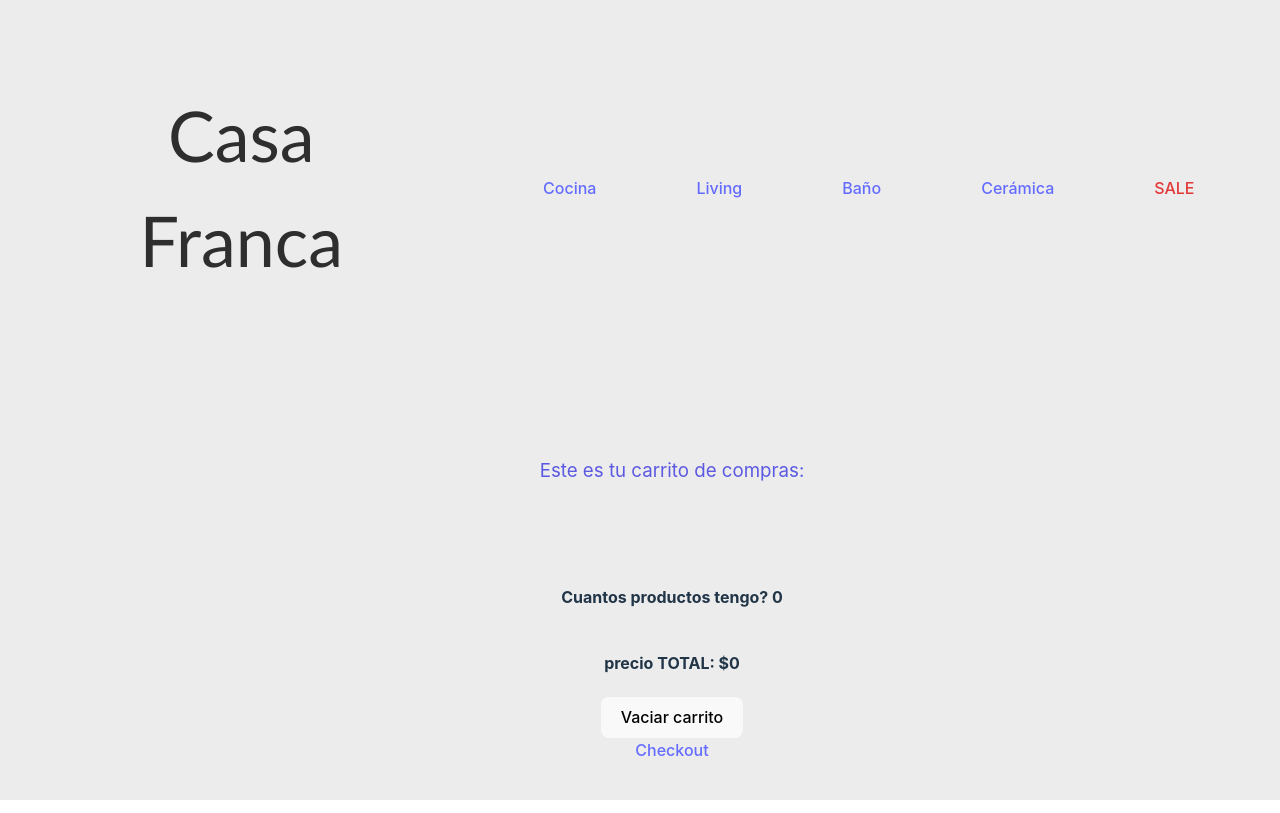
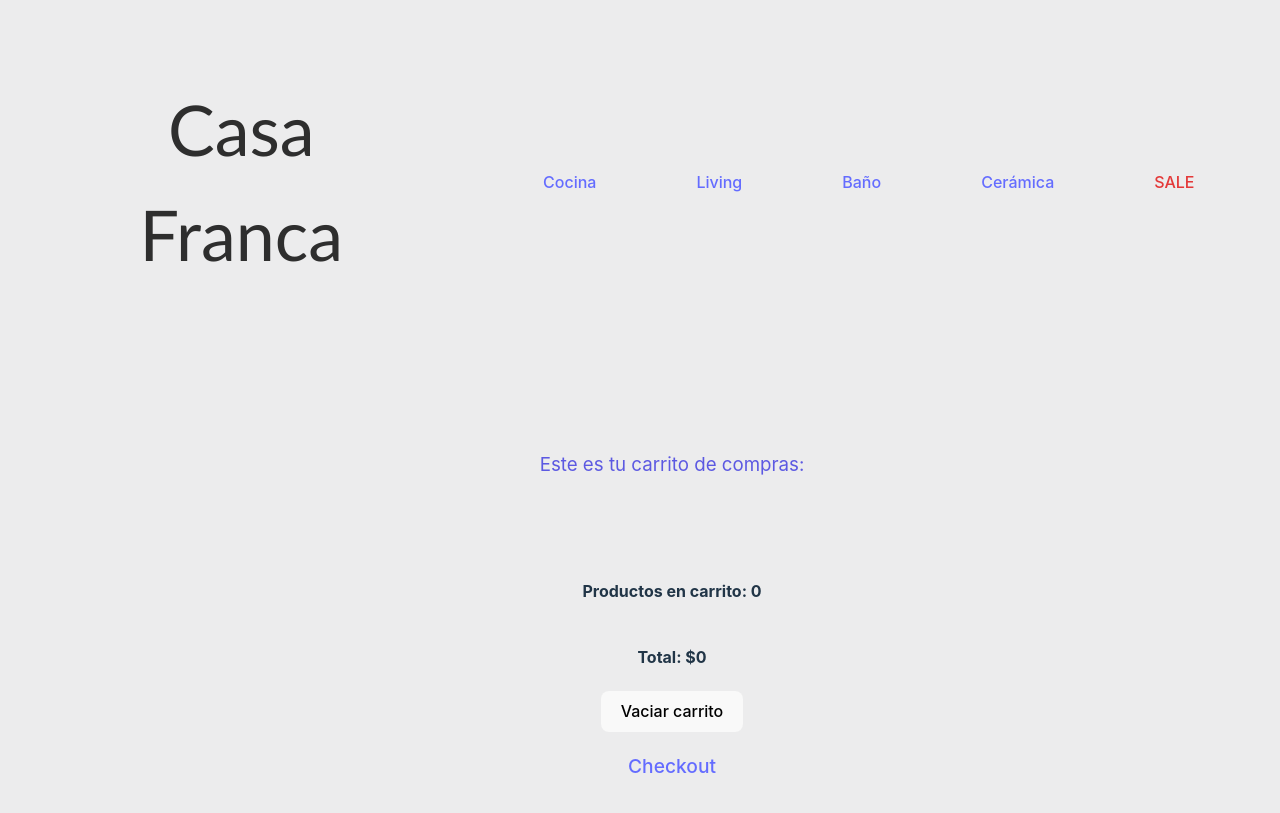
Before and after one commit to mapia-b/Proyecto-React, a React (Vite) app: page /cart in a window 1280 px wide. Shown: the top 813 px of the page. Built offline with nearby package versions, Linux system fonts and the light colour scheme.

Commit message:
checkout details

```diff
--- a/src/components/Cart/Cart.jsx
+++ b/src/components/Cart/Cart.jsx
@@ -18,10 +18,10 @@ const Cart = () => {
                     </div>
                 ))}
             </div>
-            <h4>Cuantos productos tengo? {totalQuantity}</h4>
-            <h4>precio TOTAL: ${total}</h4>
+            <h4>Productos en carrito: {totalQuantity}</h4>
+            <h4>Total: ${total}</h4>
             <button onClick={() => clearCart()}>Vaciar carrito</button>
-            <Link to='/checkout'>Checkout</Link>
+            <Link to='/checkout' style={{ fontSize: 'larger', marginTop: '20px' }}>Checkout</Link>
         </div>
     );
 };
--- a/src/components/CartWidget/CartWidget.jsx
+++ b/src/components/CartWidget/CartWidget.jsx
@@ -11,7 +11,7 @@ const CartWidget = () => {
 
     return (
         <div>
-            <Link to='/cart'  style={{ backgroundColor: 'rgba(116, 41, 228, 0.253)' }}>
+            <Link to='/cart'>
                 <img src={cart} style={{ width: 30, height: 30 }} alt="carrito de compras" />
                 {totalQuantity}
 
--- a/src/components/Checkout/Checkout.jsx
+++ b/src/components/Checkout/Checkout.jsx
@@ -3,7 +3,7 @@ import { useCart } from "../../context/CartContext"
 import { getDocs, collection, query, where, documentId, writeBatch, addDoc, Timestamp } from 'firebase/firestore'
 import { database } from "../../services/firebase/firebaseConfig"
 import CheckoutForm from "../CheckoutForm/CheckoutForm"
-import classes from './Checkout.module.css'
+// import classes from './Checkout.module.css'
 
 const Checkout = () => {
     const [loading, setLoading] = useState(false)
@@ -11,6 +11,7 @@ const Checkout = () => {
     const { cart, total, clearCart } = useCart()
 
     //lógica correspondiente a la creación de la orden, función que deberé pasar al formulario
+    //manejo de promesas usando async-await
     const createOrder = async (userData) => {
         try {
             setLoading(true)
@@ -27,35 +28,44 @@ const Checkout = () => {
                 date: Timestamp.fromDate(new Date())
             }
 
+            //A la funcion writeBatch le apso la referencia de la base de datos
             const batch = writeBatch(database)
             const outOfStock = []
 
+            //necesito el conjunto de ids de los productos en mi cart = array de ids
             const ids = cart.map(prod => prod.id)
 
+            //referencia a mi coelccion de productos en mi database
+            //documentId es la funcion que hace referencia a la Id del doc
             const productsRef = query(collection(database, 'products'), where(documentId(),'in',ids))
 
-            // getDocs(productsRef).then(QuerySnapshot => {})
-            // const QuerySnapshot = await getDocs(productsRef)
+            //del QuerySnapshot desestructuro docs que es lo unico que necesito
+             const { docs } = await getDocs(productsRef)
 
-            const { docs } = await getDocs(productsRef)
-
+            //recorro el array
             docs.forEach(async documentSnapshot => {
                 const fields = documentSnapshot.data()
                 const stockDb = fields.stock
 
+                // datos a comparar stock vs prod agregado
                 const productAddedToCart = cart.find(prod => prod.id === documentSnapshot.id)
                 const prodQuantity = productAddedToCart.quantity
 
+                //comparacion entre stock y la cantidad de prod que quiere el usuario
                 if(stockDb >= prodQuantity) {
+                    //funcion update aplicada a batch: actualizo el stock - cantidad agregada
                     batch.update(documentSnapshot.ref, { stock: stockDb - prodQuantity})
                 } else {
                     outOfStock.push({ id: documentSnapshot.id, ...fields })
                 }
 
+                //si hay stock inicio la validacion
                 if(outOfStock.length === 0) {
                     const ordersRef = collection(database, 'orders')
 
+                    //agrego un doc a coleccion
                     const { id } = await addDoc(ordersRef, objOrder)
+                    //ejecuto todas las acciones de batch al hacer commit
                     batch.commit()
                     clearCart()
                     setOrderId(id)
@@ -72,15 +82,15 @@ const Checkout = () => {
     }
 
     if(loading) {
-        return <h1>Se esta generando su orden...</h1>
+        return <h1>Se esta generando su orden</h1>
     }
 
-    if(orderId) {
+    if (orderId) {
         return (
             <div>
-        <h3>El identificador de su orden es: {orderId}</h3>
-       <h4>El pedido de llegará en 48h hábiles</h4>
-       </div>
+                <h3>El identificador de su orden es: {orderId}</h3>
+                <h4>El pedido de llegará en 48h hábiles</h4>
+            </div>
         )
     }
 
```
